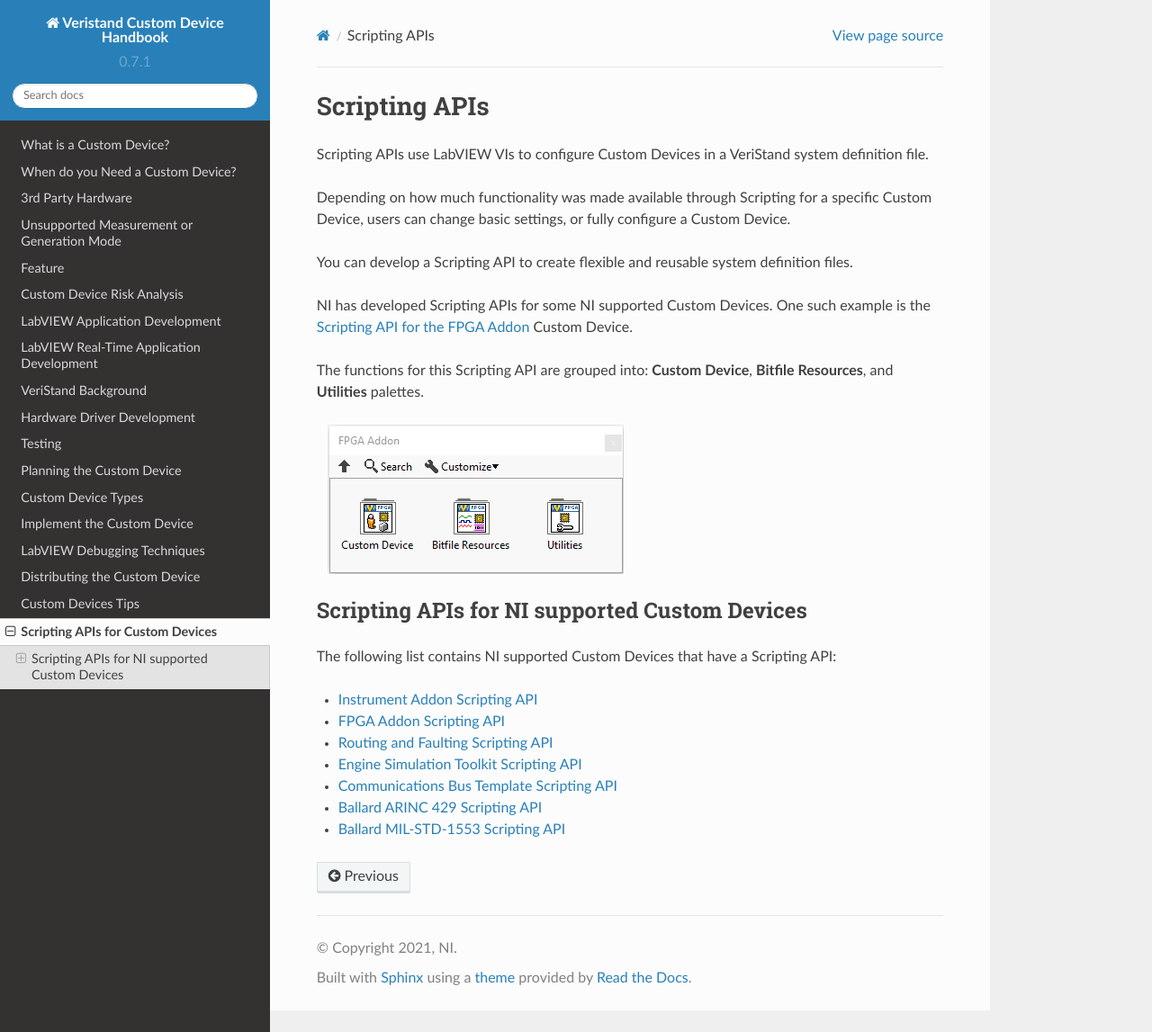
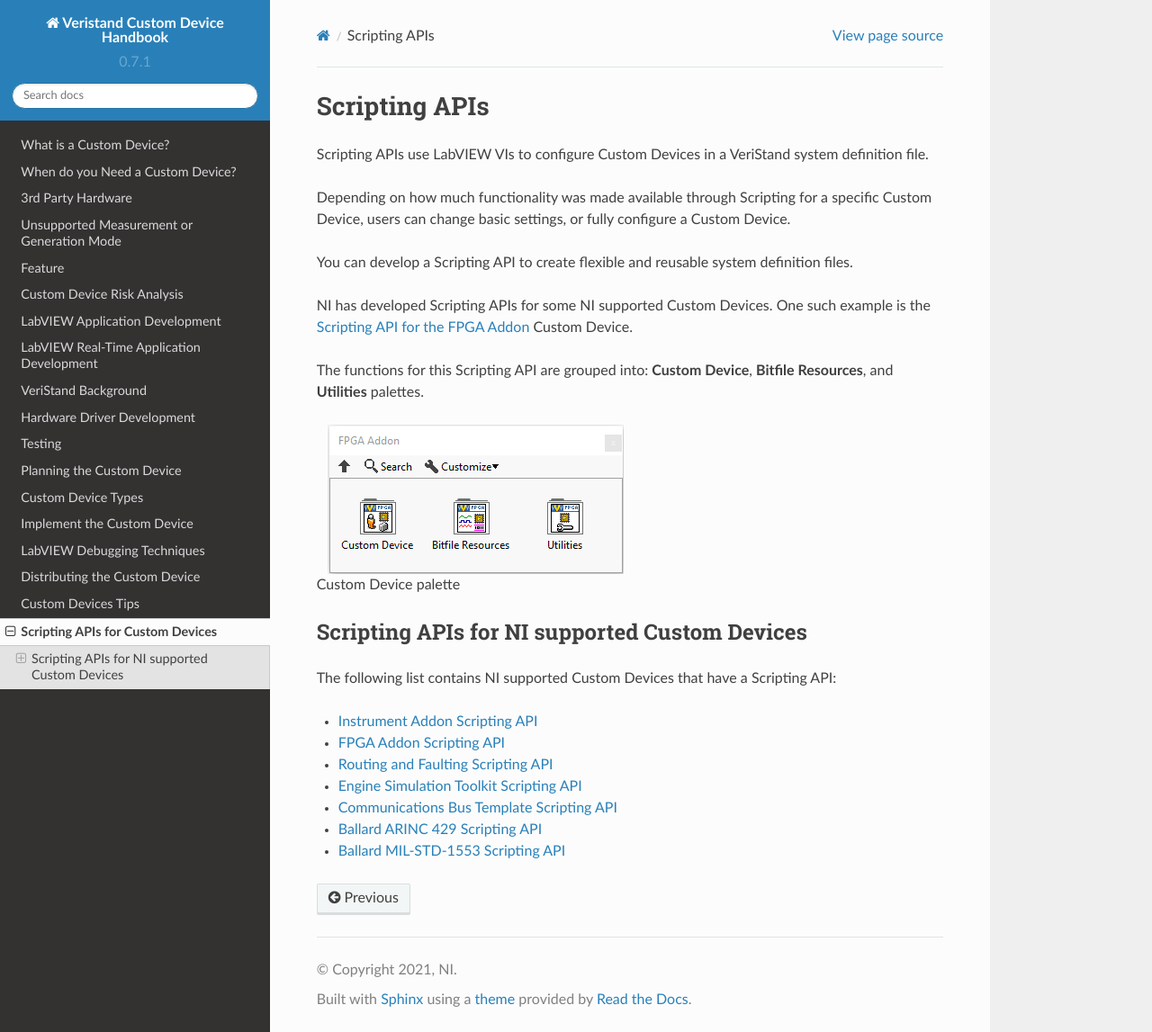
Before and after one commit to ni/niveristand-custom-device-handbook, a Sphinx documentation site: the page built from docs/Scripting_API.md, in a window 1280 px wide and 1147 px high. Shown: the whole window at 90% size. Built offline with Sphinx 7.4.7 and the Read the Docs theme 2.0.0, drawn with Linux system fonts in a browser that asks for light colours.

Commit message:
added a  picture description

```diff
--- a/docs/Scripting_API.md
+++ b/docs/Scripting_API.md
@@ -10,7 +10,8 @@
 
 The functions for this Scripting API are grouped into: **Custom Device**, **Bitfile Resources**, and **Utilities** palettes.
 
-&nbsp;&nbsp;&nbsp;![Custom Device palette](images/main_palette.png)
+&nbsp;&nbsp;&nbsp;![](images/main_palette.png)<br />
+Custom Device palette
 
 ## Scripting APIs for NI supported Custom Devices
 
```
